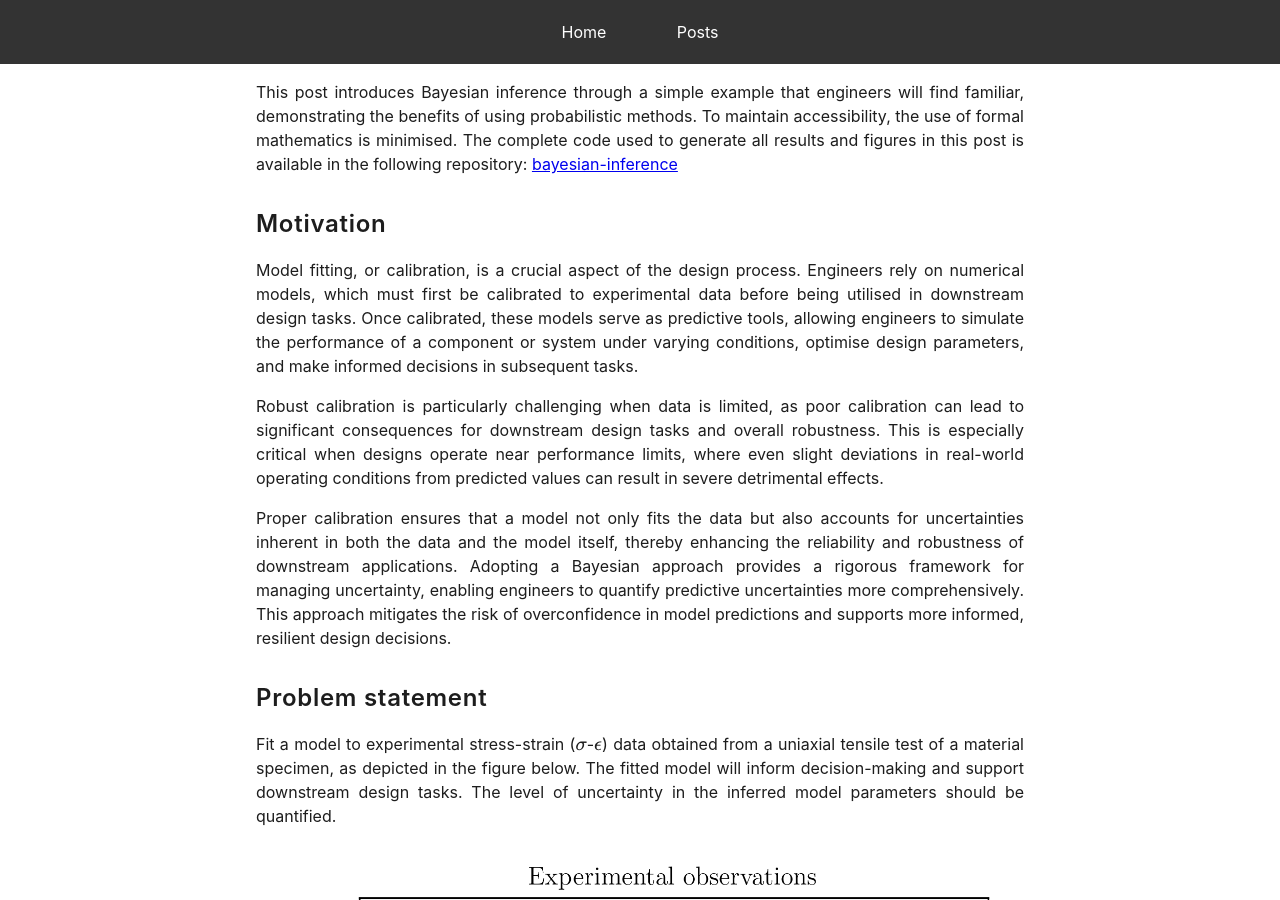
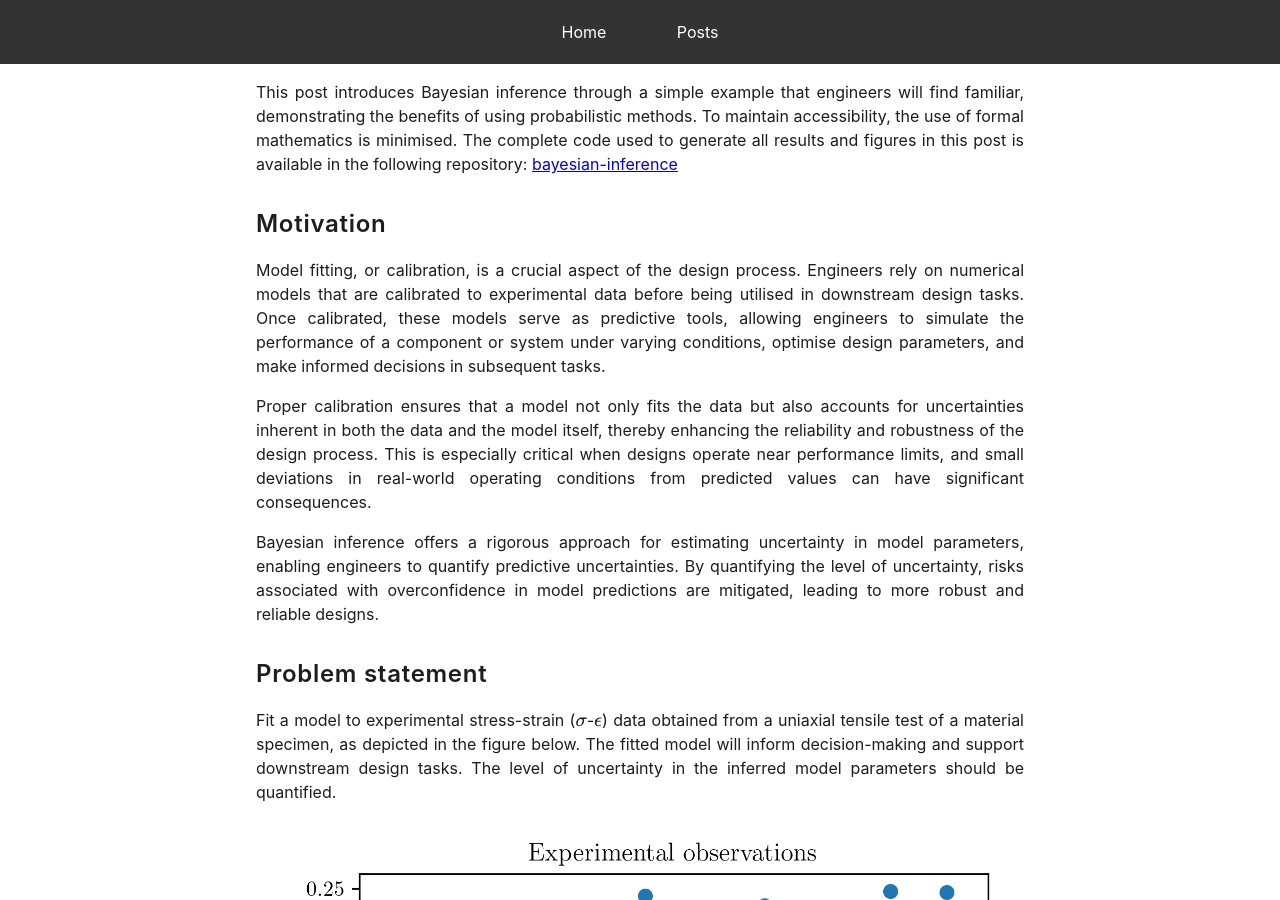
Before and after one commit to mark-hobbs/mark-hobbs.github.io, a Jekyll site: the page built from _posts/2024-12-02-bayesian-inference.md, in a window 1280 px wide and 900 px high, scrolled down 221 px. Built offline with Jekyll 4.4.1, drawn with Linux system fonts in a browser that asks for light colours; formulas are drawn with MathJax 3.

Commit message:
General updates

```diff
--- a/_posts/2024-12-02-bayesian-inference.md
+++ b/_posts/2024-12-02-bayesian-inference.md
@@ -9,11 +9,11 @@ This post introduces Bayesian inference through a simple example that engineers
 
 ## Motivation
 
-Model fitting, or calibration, is a crucial aspect of the design process. Engineers rely on numerical models, which must first be calibrated to experimental data before being utilised in downstream design tasks. Once calibrated, these models serve as predictive tools, allowing engineers to simulate the performance of a component or system under varying conditions, optimise design parameters, and make informed decisions in subsequent tasks.
+Model fitting, or calibration, is a crucial aspect of the design process. Engineers rely on numerical models that are calibrated to experimental data before being utilised in downstream design tasks. Once calibrated, these models serve as predictive tools, allowing engineers to simulate the performance of a component or system under varying conditions, optimise design parameters, and make informed decisions in subsequent tasks.
 
-Robust calibration is particularly challenging when data is limited, as poor calibration can lead to significant consequences for downstream design tasks and overall robustness. This is especially critical when designs operate near performance limits, where even slight deviations in real-world operating conditions from predicted values can result in severe detrimental effects.
+Proper calibration ensures that a model not only fits the data but also accounts for uncertainties inherent in both the data and the model itself, thereby enhancing the reliability and robustness of the design process. This is especially critical when designs operate near performance limits, and small deviations in real-world operating conditions from predicted values can have significant consequences.
 
-Proper calibration ensures that a model not only fits the data but also accounts for uncertainties inherent in both the data and the model itself, thereby enhancing the reliability and robustness of downstream applications. Adopting a Bayesian approach provides a rigorous framework for managing uncertainty, enabling engineers to quantify predictive uncertainties more comprehensively. This approach mitigates the risk of overconfidence in model predictions and supports more informed, resilient design decisions.
+Bayesian inference offers a rigorous approach for estimating uncertainty in model parameters, enabling engineers to quantify predictive uncertainties. By quantifying the level of uncertainty, risks associated with overconfidence in model predictions are mitigated, leading to more robust and reliable designs.
 
 ## Problem statement
 
```
